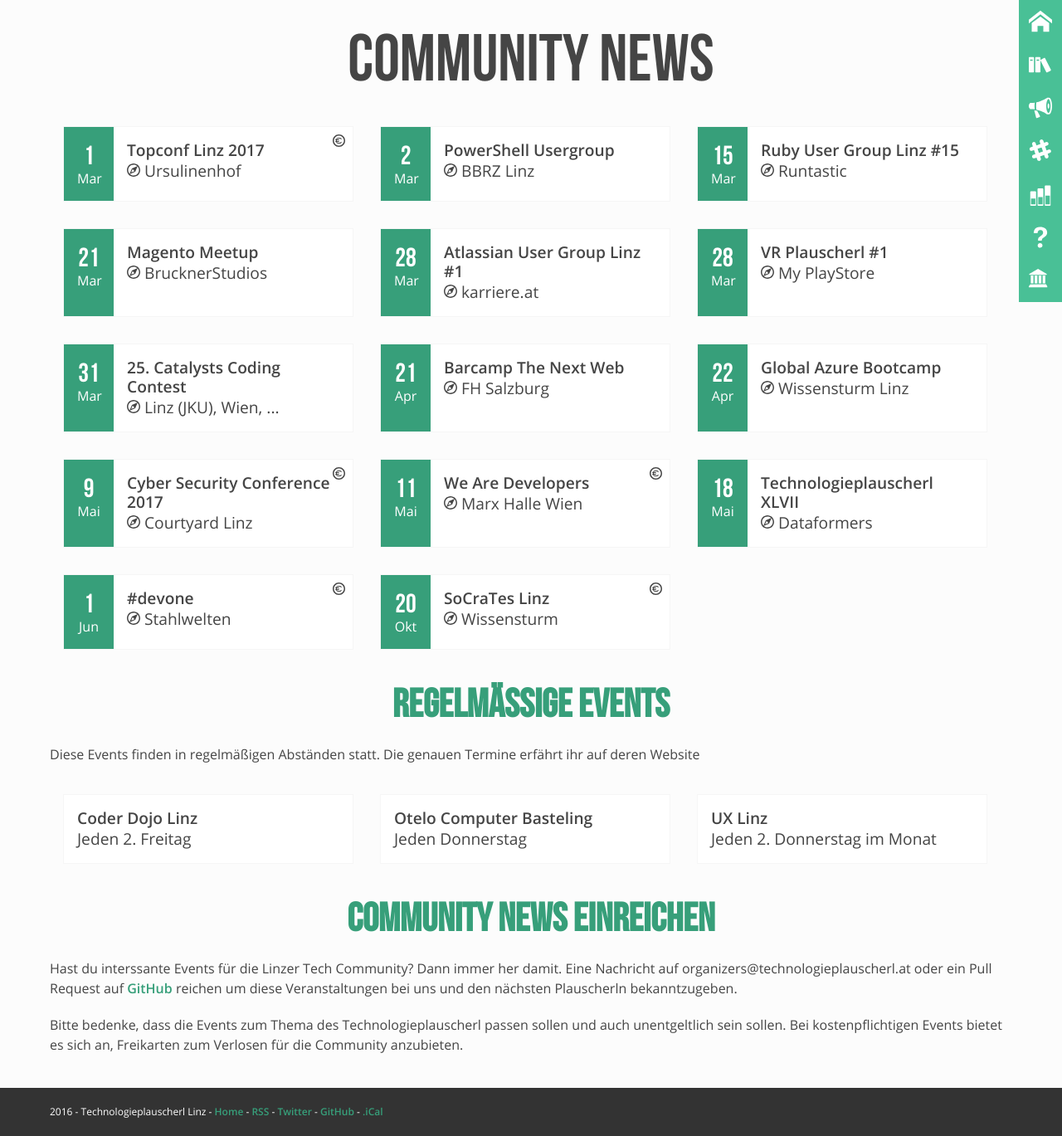
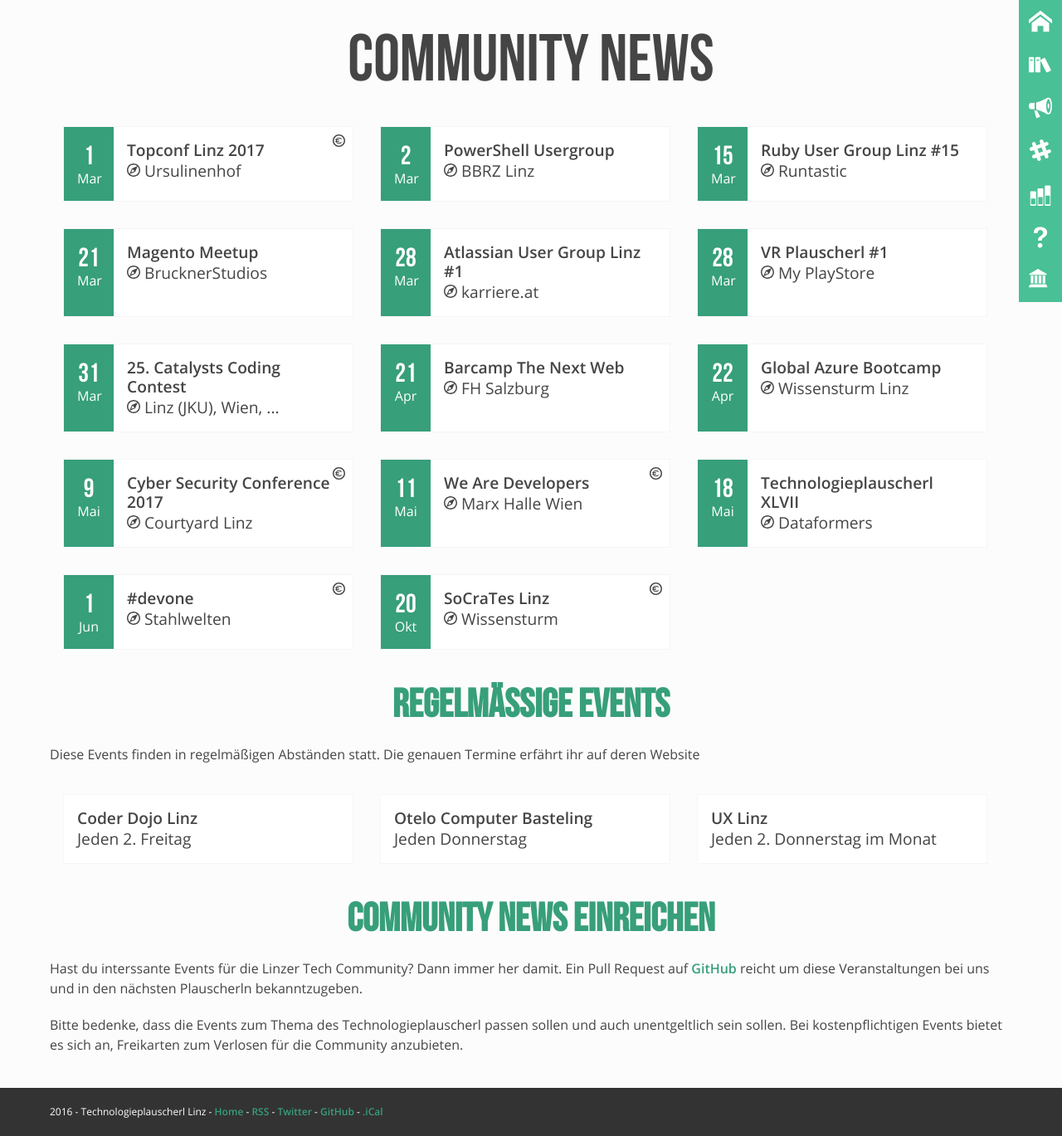
Before and after one commit to mericanAncer127/plauscherl, a Jekyll site: the page built from pages/community-news.html, in a window 1280 px wide. Shown: the whole page at 83% size. Built offline with Jekyll 4.4.1, drawn with Linux system fonts in a browser that asks for light colours.

Commit message:
Remove proposal via email
Community news should be added by a PR only, therefore remove the email part

```diff
--- a/pages/community-news.html
+++ b/pages/community-news.html
@@ -52,9 +52,9 @@
 
 <p>
   Hast du interssante Events für die Linzer Tech Community? Dann immer her damit.
-  Eine Nachricht auf organizers@technologieplauscherl.at oder ein Pull Request auf
+  Ein Pull Request auf
  <a href="https://github.com/technologieplauscherl/technologieplauscherl.github.io">GitHub</a>
- reichen um diese Veranstaltungen bei uns und den nächsten Plauscherln bekanntzugeben.
+ reicht um diese Veranstaltungen bei uns und in den nächsten Plauscherln bekanntzugeben.
 </p>
 <p>
   Bitte bedenke, dass die Events zum Thema des Technologieplauscherl passen sollen und
```
